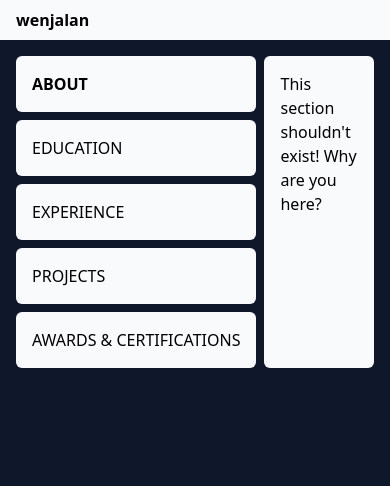
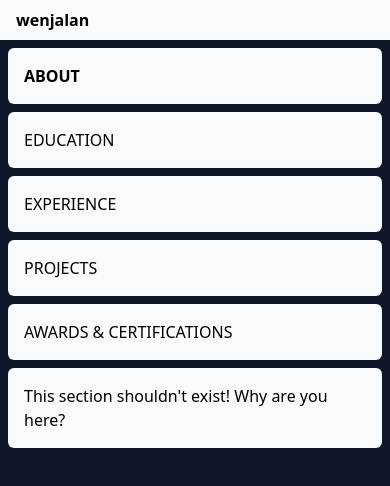
Before and after one commit to wenjalan/wenjalan-site, a Next.js app: page / in a window 390 px wide. Shown: the top 486 px of the page. Built offline with nearby package versions, Linux system fonts and the light colour scheme; no server answers.

Commit message:
Responsive design on mobile

```diff
--- a/app/page.tsx
+++ b/app/page.tsx
@@ -47,7 +47,7 @@ function Main() {
   const contentSrc = selectedSection ? selectedSection.src : ERROR_MD_SRC
 
   return (
-    <main className="m-4 flex flex-row gap-2">
+    <main className="m-2 flex flex-col sm:flex-row gap-2">
       <Menu sections={sections} selected={selected} setSelected={setSelected} />
       <Content src={contentSrc} />
     </main>
@@ -62,7 +62,7 @@ interface MenuProps {
 
 function Menu(props: MenuProps) {
   return (
-    <div className="text-1xl flex-4 flex flex-col gap-2">
+    <div className="text-1xl flex flex-col gap-2">
       {props.sections.map((section) => (
         section.id === props.selected ?
           <div key={section.id} className="hover:bg-slate-300 cursor-pointer font-bold p-4 rounded-md bg-slate-50" onClick={() => props.setSelected(section.id)}>{section.title}</div> :
@@ -92,6 +92,6 @@ function Content(props: ContentProps) {
   }, [props.src])
 
   return (
-    <Markdown className="content p-4 bg-slate-50 rounded-md flex-1">{content}</Markdown>
+    <Markdown className="content p-4 bg-slate-50 rounded-md">{content}</Markdown>
   )
 }
```
